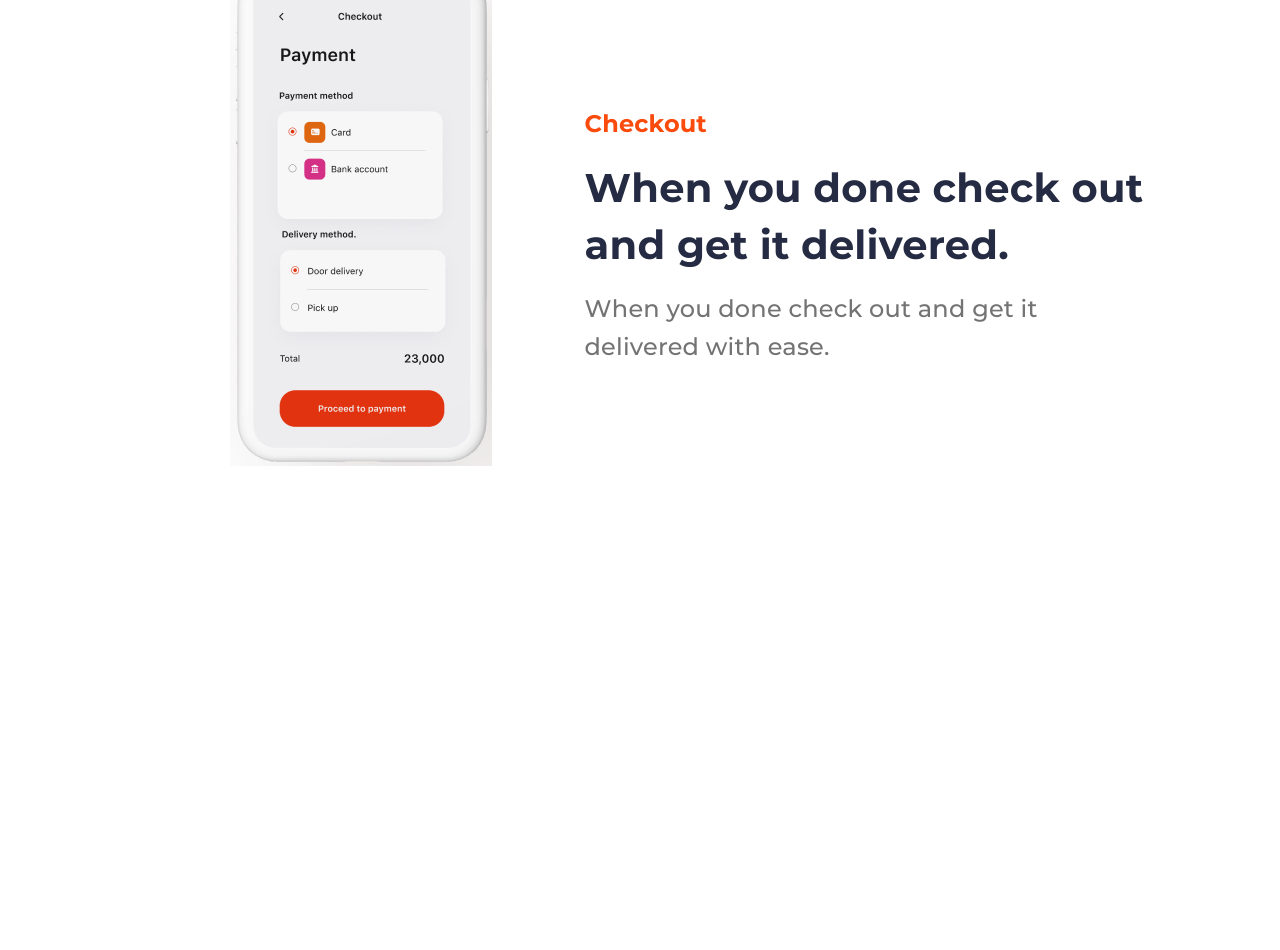
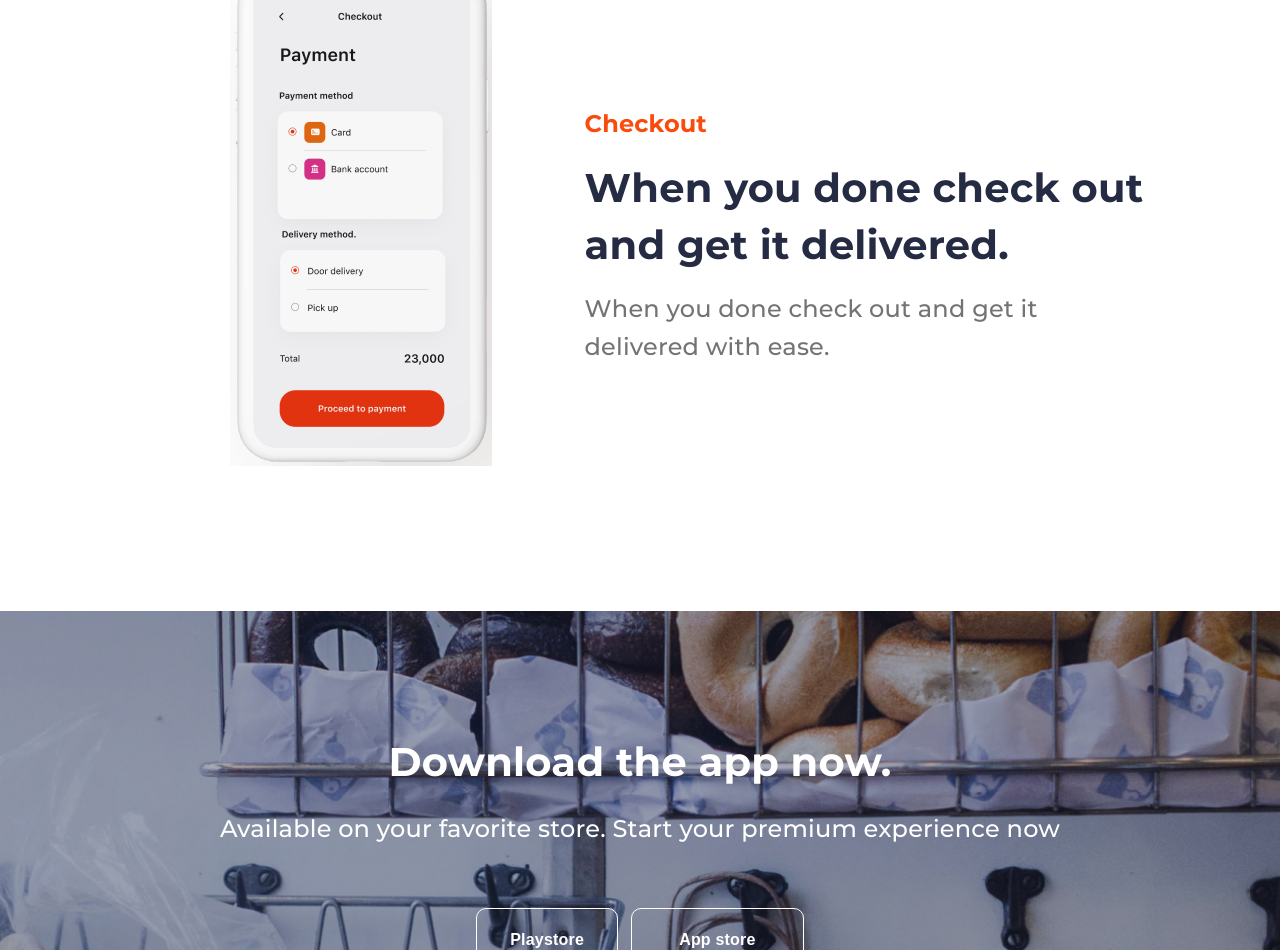
Before and after one commit to Scalete/project_olonge, a website: page src/index.html in a window 1280 px wide. Shown: the part 3005-3955 px from the top of the page. Before the commit the page ends 3475 px from the top, so only its background shows below. Drawn offline with nearby package versions, Linux system fonts and the light colour scheme; files that its build step writes are made by us from their sources; files whose address does not match are found by name.

Commit message:
added and adapted section <<download>>

```diff
--- a/src/index.html
+++ b/src/index.html
@@ -58,7 +58,7 @@
     </section>
 
     <section class="functions">
-        <div class="functions__title">How the app works</div>
+        <h2 class="functions__title">How the app works</h2>
         <div class="functions__wrapper">
             <div class="functions__item">
                 <div class="functions__img-block">
@@ -93,6 +93,15 @@
         </div>
     </section>
 
+    <section class="download">
+        <h2 class="download__title">Download the app now.</h2>
+        <h3 class="download__subtitle">Available on your favorite store. Start your premium experience now</h3>
+        <div class="download__btns">
+            <button class="download__btn">Playstore</button>
+            <button class="download__btn">App store</button>
+        </div>
+    </section>
+
     <script src="js/script.js"></script>
 </body>
 
--- /dev/null
+++ b/src/sass/blocks/_download.scss
@@ -0,0 +1,55 @@
+.download {
+    background: url('../img/bg/footer_bg.jpg') center center/cover no-repeat;
+    min-height: 516px;
+    padding: 9.5% 0 0 0;
+    text-align: center;
+    color: #ffffff;
+
+    &__title {
+        font-weight: 700;
+        font-size: 40px;
+        line-height: 1.425;
+        letter-spacing: 0.2px;
+    }
+
+    &__subtitle {
+        margin-top: 20px;
+        font-weight: 500;
+        font-size: 24px;
+        line-height: 1.58;
+        letter-spacing: 0.2px;
+    }
+
+    &__btns {
+        display: flex;
+        margin-top: 60px;
+        justify-content: center;
+        align-items: center;
+    }
+
+    &__btn {
+        display: flex;
+        width: 142px;
+        height: 64px;
+        justify-content: center;
+        align-items: center;
+        background: transparent;
+        border: 1px solid #FFFFFF;
+        border-radius: 10px;
+        font-weight: 700;
+        font-size: 16px;
+        line-height: 1.75;
+        letter-spacing: 0.2px;
+        color: #ffffff;
+        transition: background $normal, border $normal;
+        cursor: pointer;
+        &:last-child {
+            width: 173px;
+            margin-left: 1%;
+        }
+        &:hover {
+            background: $main-color;
+            border: none;
+        }
+    }
+}
--- a/src/sass/blocks/_functions.scss
+++ b/src/sass/blocks/_functions.scss
@@ -1,5 +1,5 @@
 .functions {
-    padding: 5% 10% 0 18%;
+    padding: 5% 10% 11% 18%;
 
     &__title {
         font: 600 44px/0.81 $poppins-font;
--- a/src/sass/blocks/_media.scss
+++ b/src/sass/blocks/_media.scss
@@ -145,6 +145,16 @@
         }
 
     }
+
+    .download {
+        &__title {
+            font-size: 32px;
+        }
+
+        &__subtitle {
+            font-size: 21px;
+        }
+    }
 }
 
 @media (max-width: $screen-mobile) {
@@ -169,7 +179,27 @@
         &__title {
             font-size: 32px;
         }
+    }
 
+    .download {
+        &__btns {
+            margin-top: 30px;
+            flex-direction: column;
+        }
+
+        &__btn {
+            &:last-child {
+                margin: 8% 0 0 0;
+            }
+        }
+
+        &__title {
+            font-size: 28px;
+        }
+
+        &__subtitle {
+            font-size: 19px;
+        }
     }
 
 }
--- a/src/sass/blocks/_promo.scss
+++ b/src/sass/blocks/_promo.scss
@@ -62,7 +62,7 @@
         line-height: 1.5;
         letter-spacing: 0.1px;
         color: #FFFFFF;
-        transition: background $normal;
+        transition: background $normal, border $normal;
         cursor: pointer;
         &:hover {
             background: #FA4A0C;
--- a/src/sass/style.scss
+++ b/src/sass/style.scss
@@ -6,5 +6,6 @@
 @import 'blocks/header';
 @import 'blocks/promo';
 @import 'blocks/functions';
+@import 'blocks/download';
 
 @import 'blocks/media';
```
Also changed, not shown: dist/css/style.min.css, dist/index.html.
